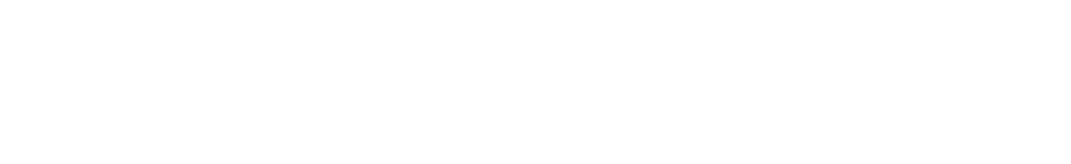
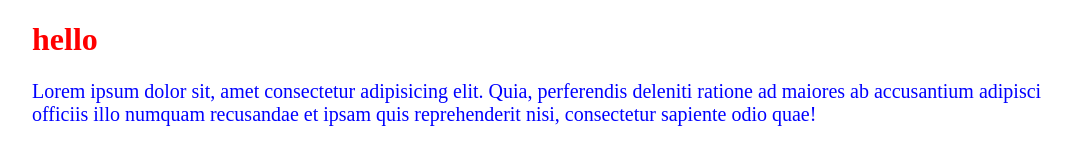
Before and after one commit to Nocab7714/github1107nocab, a plain HTML site: page index.html in a window 1280 px wide. Shown: the whole page, without its empty margins (96-1167 px from the left). Drawn offline with Linux system fonts and the light colour scheme.

Commit message:
新增 標題標籤 lorem

```diff
--- a/all.css
+++ b/all.css
@@ -6,3 +6,8 @@ body{
   margin: 0 auto;
   max-width: 1024px;
 }
+
+p{
+  color: blue;
+  font-size: 20px;
+}
--- a/index.html
+++ b/index.html
@@ -8,6 +8,8 @@
   <title>Document</title>
 </head>
 <body>
+  <h1>hello</h1>
+  <p>Lorem ipsum dolor sit, amet consectetur adipisicing elit. Quia, perferendis deleniti ratione ad maiores ab accusantium adipisci officiis illo numquam recusandae et ipsam quis reprehenderit nisi, consectetur sapiente odio quae!</p>
 
 </body>
 </html>
```
